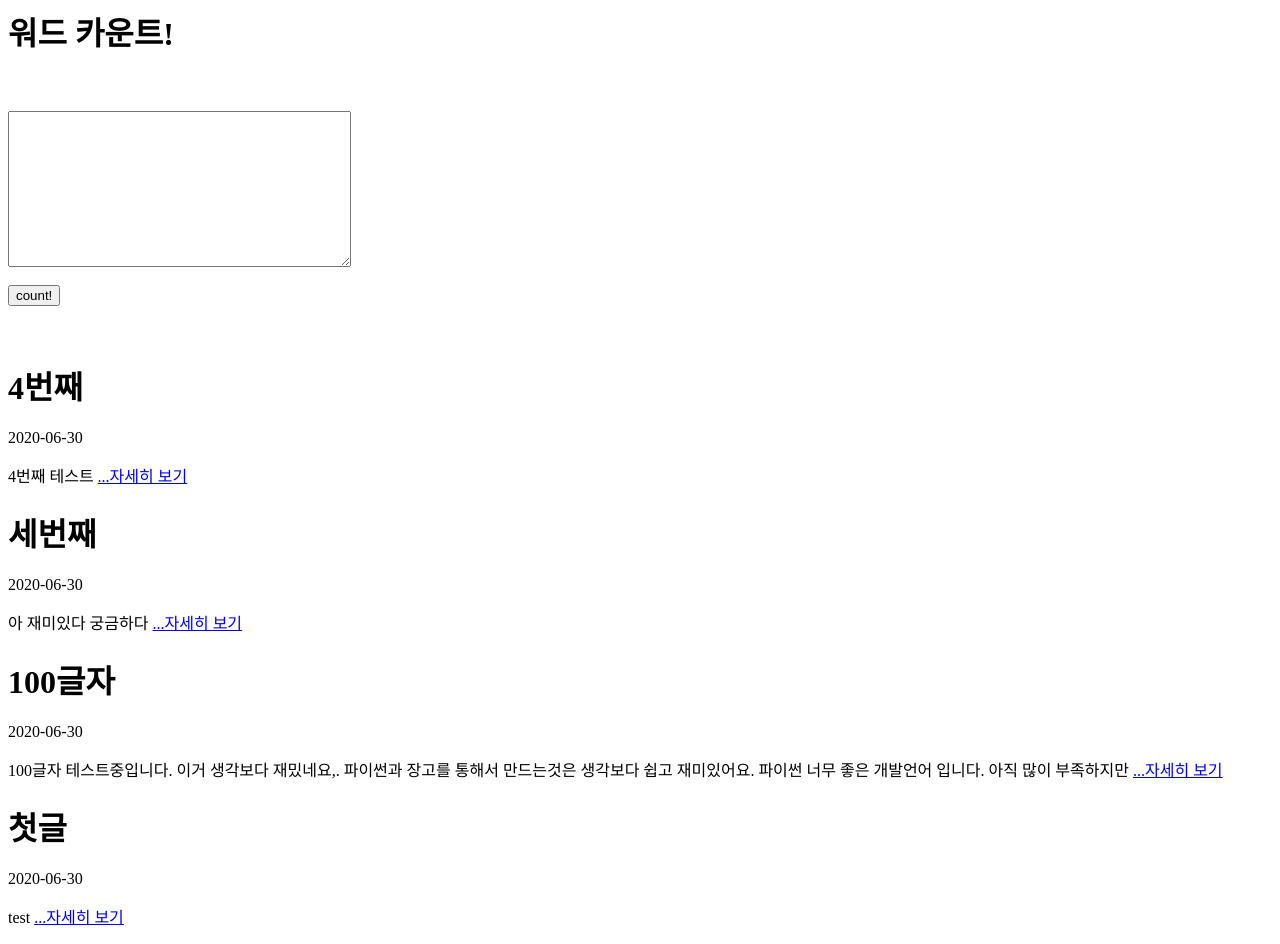
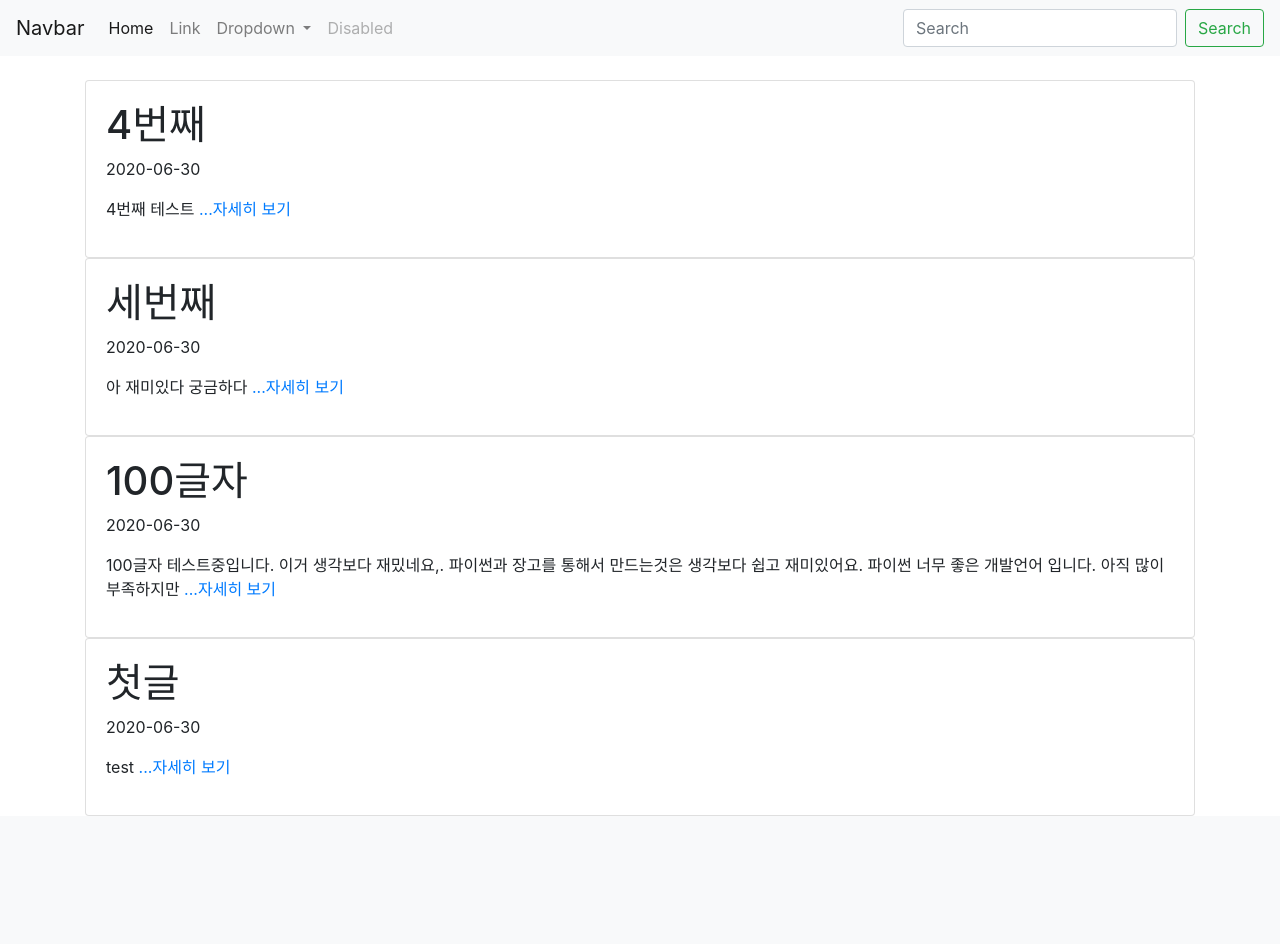
Before and after one commit to Hoteol/python, a Django app: page / in a window 1280 px wide. After the commit the page ends 816 px from the top, so only its background shows below. Run offline with Django 3.2, Linux system fonts and the light colour scheme; data comes from the database, SQL or seed files in the repository; some libraries are stand-ins or nearby versions.

Commit message:
bootstrap update

```diff
--- a/blogapp/templates/home.html
+++ b/blogapp/templates/home.html
@@ -1,3 +1,60 @@
+<head>
+    <!-- CSS only -->
+    <link rel="stylesheet" href="https://stackpath.bootstrapcdn.com/bootstrap/4.5.0/css/bootstrap.min.css" integrity="sha384-9aIt2nRpC12Uk9gS9baDl411NQApFmC26EwAOH8WgZl5MYYxFfc+NcPb1dKGj7Sk" crossorigin="anonymous">
+    <!-- JS, Popper.js, and jQuery -->
+    <script src="https://code.jquery.com/jquery-3.5.1.slim.min.js" integrity="sha384-DfXdz2htPH0lsSSs5nCTpuj/zy4C+OGpamoFVy38MVBnE+IbbVYUew+OrCXaRkfj" crossorigin="anonymous"></script>
+    <script src="https://cdn.jsdelivr.net/npm/popper.js@1.16.0/dist/umd/popper.min.js" integrity="sha384-Q6E9RHvbIyZFJoft+2mJbHaEWldlvI9IOYy5n3zV9zzTtmI3UksdQRVvoxMfooAo" crossorigin="anonymous"></script>
+    <script src="https://stackpath.bootstrapcdn.com/bootstrap/4.5.0/js/bootstrap.min.js" integrity="sha384-OgVRvuATP1z7JjHLkuOU7Xw704+h835Lr+6QL9UvYjZE3Ipu6Tp75j7Bh/kR0JKI" crossorigin="anonymous"></script>
+</head>
+<body>
+    <nav class="navbar navbar-expand-lg navbar-light bg-light">
+        <a class="navbar-brand" href="#">Navbar</a>
+        <button class="navbar-toggler" type="button" data-toggle="collapse" data-target="#navbarSupportedContent" aria-controls="navbarSupportedContent" aria-expanded="false" aria-label="Toggle navigation">
+            <span class="navbar-toggler-icon"></span>
+        </button>
+        <div class="collapse navbar-collapse" id="navbarSupportedContent">
+            <ul class="navbar-nav mr-auto">
+                <li class="nav-item active">
+                    <a class="nav-link" href="#">Home <span class="sr-only">(current)</span></a>
+                </li>
+                <li class="nav-item">
+                    <a class="nav-link" href="#">Link</a>
+                </li>
+                <li class="nav-item dropdown">
+                <a class="nav-link dropdown-toggle" href="#" id="navbarDropdown" role="button" data-toggle="dropdown" aria-haspopup="true" aria-expanded="false">
+                    Dropdown
+                </a>
+                <div class="dropdown-menu" aria-labelledby="navbarDropdown">
+                    <a class="dropdown-item" href="#">Action</a>
+                    <a class="dropdown-item" href="#">Another action</a>
+                    <div class="dropdown-divider"></div>
+                    <a class="dropdown-item" href="#">Something else here</a>
+                </div>
+                </li>
+                <li class="nav-item">
+                    <a class="nav-link disabled" href="#" tabindex="-1" aria-disabled="true">Disabled</a>
+                </li>
+            </ul>
+            <form class="form-inline my-2 my-lg-0">
+                <input class="form-control mr-sm-2" type="search" placeholder="Search" aria-label="Search">
+                <button class="btn btn-outline-success my-2 my-sm-0" type="submit">Search</button>
+            </form>
+        </div>
+    </nav>
+    <br>
+    {% for blog in blogs.all %}
+    <div class ="container">
+        <div class="card">
+            <div class="card-body">
+                <h1>{{ blog.title }}</h1>
+                <p>{{ blog.pub_date | date:"Y-m-d" }}</p>
+                <p>{{ blog.summary }} <a href="{% url 'detail' blog.id %}"> ...자세히 보기</a> </p>
+            </div>
+        </div>
+    </div>
+    {% endfor %}
+</body>
+<!--
 <h1>워드 카운트!</h1>
 
 <br><br>
@@ -8,9 +65,4 @@
 </form>
 
 <br>
-
-{% for blog in blogs.all %}
-        <h1>{{ blog.title }}</h1>
-        <p>{{ blog.pub_date | date:"Y-m-d" }}</p>
-        <p>{{ blog.summary }} <a href="{% url 'detail' blog.id %}"> ...자세히 보기</a> </p>
-{% endfor %}
+-->
```
